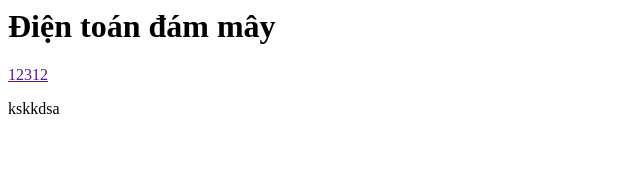
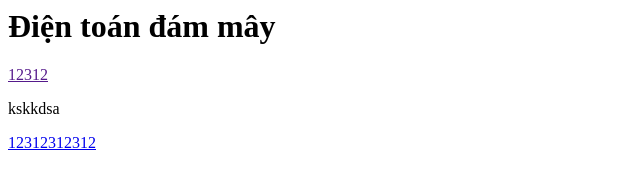
Before and after one commit to quann/dtdm, a plain HTML site: page index.html in a window 1280 px wide. Shown: the whole page, without its empty margins (0-640 px from the left). Drawn offline with Linux system fonts and the light colour scheme.

Commit message:
sua file index.html

```diff
--- a/index.html
+++ b/index.html
@@ -3,3 +3,5 @@
 <a href="">12312</a>
 
 <p>kskkdsa</p>
+
+<a href=" ">12312312312</a>
```
